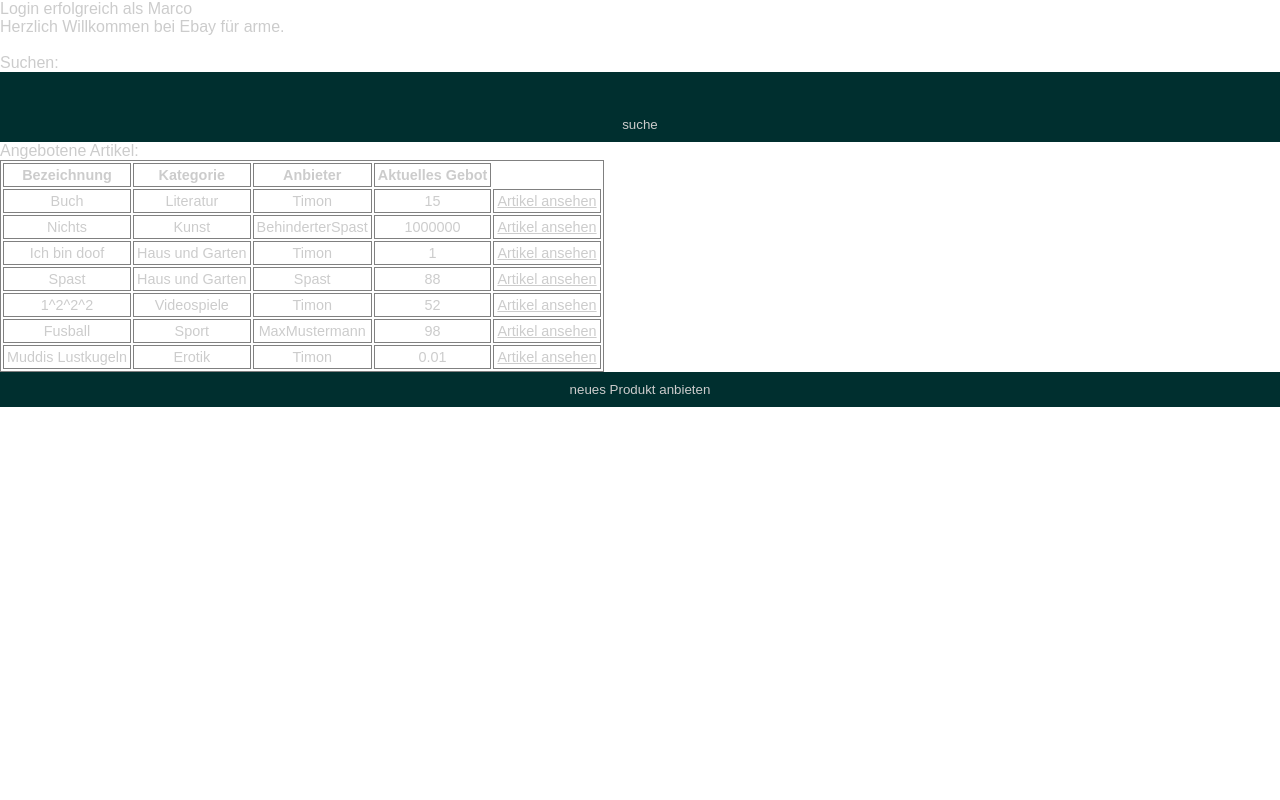
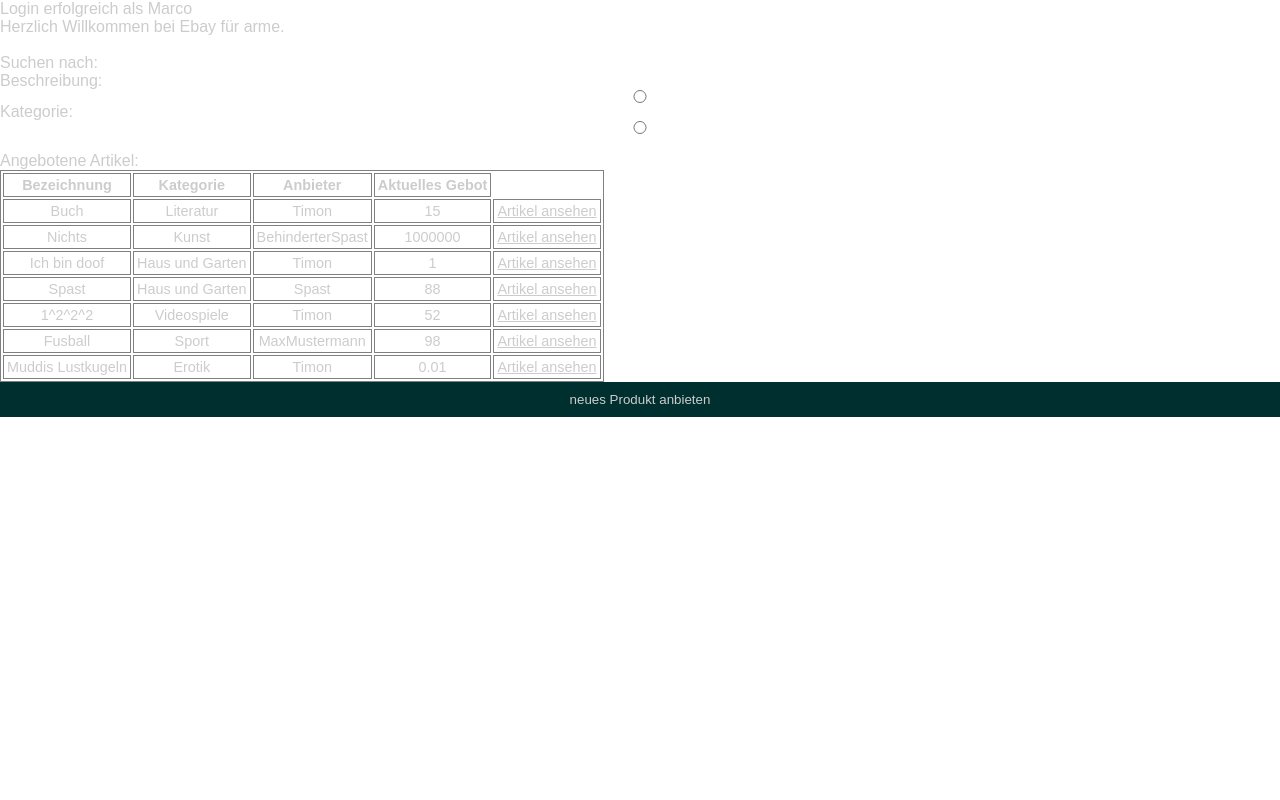
Before and after one commit to daddonma/EbayFuerArme, a PHP site: page /Home.php in a window 1280 px wide. Run offline with PHP 8.4, Linux system fonts and the light colour scheme; a user stored in the database is signed in; data comes from the database, SQL or seed files in the repository; some libraries are stand-ins or nearby versions.

Commit message:
Auslagerung js dateien Suche nach Kategorie (noch nicht funktionsfähig)

```diff
--- a/Home.php
+++ b/Home.php
@@ -1,10 +1,15 @@
+
+
 <html>
+
+<script src="http://ajax.googleapis.com/ajax/libs/jquery/1.10.2/jquery.min.js"></script>
+<script type="text/javascript" src="JavaScript/js_data.js"></script>
     <?php
     session_start();
     ?>
     <head>
         <meta charset="UTF-8">
-        <title>EBay für Arme - Login</title>
+        <title>EBay für Arme</title>
         <link rel="stylesheet" type="text/css" href="Style.css" />
     </head>
     <body>
@@ -28,12 +33,21 @@
                  $result = mysqli_query($dbConnect, $query);
             }
         ?>
-          <form action="Home.php" method="POST">
-            Suchen: <input type="text" name="suche">
+
+        Suchen nach:<br>
+
+        Beschreibung: <input type="radio" id="suche_beschreibung">
+        Kategorie: <input type="radio" id="suche_kategorie"><br><br>
+
+        <form id="suchfeld_beschreibung" action="Home.php" method="POST">
+            Suchen: <input id="" type="text" name="suche">
             <input type="submit" value="suche">
-
         </form>
 
+        <form id="suchfeld_kategorie" action="Home.php" method="POST">
+            Kategorie: <input  type="text" name="suche">
+            <input type="submit" value="suche">
+        </form>
 
         Angebotene Artikel: <br>
         <table>
--- /dev/null
+++ b/JavaScript/js_data.js
@@ -0,0 +1,36 @@
+/*
+ * To change this license header, choose License Headers in Project Properties.
+ * To change this template file, choose Tools | Templates
+ * and open the template in the editor.
+ */
+$(document).ready(function(){
+     var count_beschreibung = 0;
+     var count_kategorie = 0;
+    $('#suchfeld_beschreibung').hide();
+    $('#suchfeld_kategorie').hide();
+
+    $('#suche_beschreibung').click(function() {
+        count_beschreibung ++;
+
+        if(count_beschreibung%2 == 0 ) {
+            $('#suchfeld_beschreibung').hide();
+        } else {
+            $('#suchfeld_beschreibung').show();
+        }
+
+    });
+
+
+    $('#suche_kategorie').click(function() {
+
+        count_kategorie ++;
+
+     if(count_kategorie%2 == 0 ) {
+            $('#suchfeld_kategorie').hide();
+        } else {
+            $('#suchfeld_kategorie').show();
+        }
+
+    });
+
+});
```
Also changed, not shown: JavaScript/Login.js (renamed from Login.js, +8 -0 lines), index.php (+5 -6 lines).
